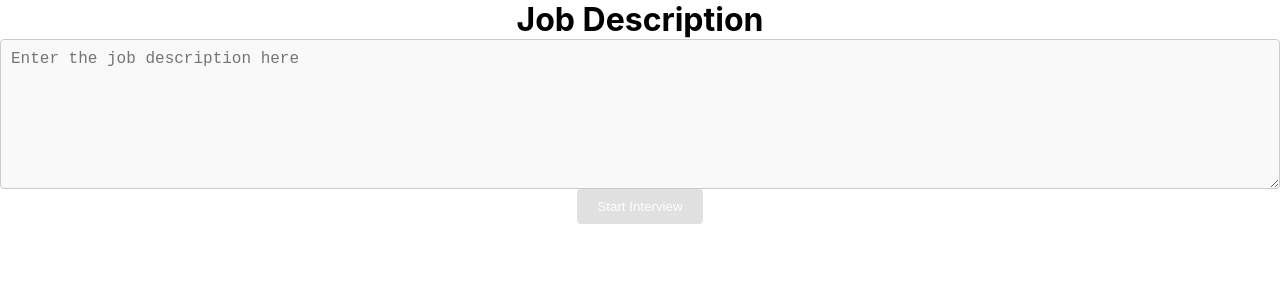
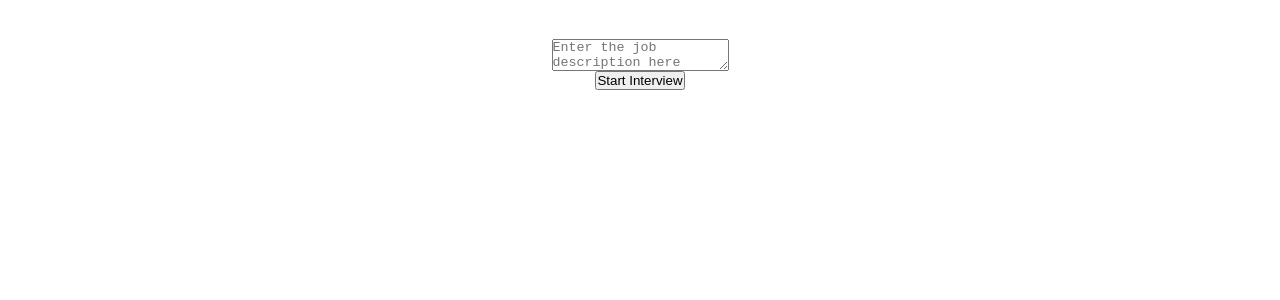
Before and after one commit to guptapalak26/IntervYOU, a React (Create React App) app: page / in a window 1280 px wide. Shown: the top 300 px of the page. Built offline with nearby package versions, Linux system fonts and the light colour scheme.

Commit message:
API is working

```diff
--- a/src/pages/interview.js
+++ b/src/pages/interview.js
@@ -41,7 +41,7 @@ const Interview = () => {
     }
 
     setLoading(true);
-
+//tthis is for video
     const formData = new FormData();
     formData.append('file', videoFile);  // Use the selected video file
     formData.append(
--- a/src/pages/jobDescription.js
+++ b/src/pages/jobDescription.js
@@ -3,61 +3,24 @@ import { useNavigate } from 'react-router-dom';
 
 const JobDescription = () => {
   const [jobDescription, setJobDescription] = useState('');
-  const [error, setError] = useState('');
-  const navigate = useNavigate();
+  const navigate = useNavigate(); // Use navigate for routing
 
   const handleStartInterview = () => {
-    if (!jobDescription.trim()) {
-      setError('Please enter the job description.');
-      return;
-    }
-
+    // Save job description to local storage
     localStorage.setItem('jobDescription', jobDescription);
+    // Navigate to the Interview page
     navigate('/interview');
-  };
-
-  const handleInputChange = (e) => {
-    setJobDescription(e.target.value);
-    if (e.target.value.trim()) {
-      setError('');
-    }
   };
 
   return (
     <div id="job-description-container">
-      <h1 id="job-description-heading" style={{ color: '#000' }}>Job Description</h1>
+      <h1 id="job-description-heading">Job Description</h1>
       <textarea
         value={jobDescription}
-        onChange={handleInputChange}
+        onChange={(e) => setJobDescription(e.target.value)}
         placeholder="Enter the job description here"
-        required
-        style={{
-          color: '#000',
-          backgroundColor: '#f9f9f9',
-          border: '1px solid #ccc',
-          borderRadius: '4px',
-          padding: '10px',
-          width: '100%',
-          minHeight: '150px',
-          fontSize: '16px',
-        }}
       />
-      {error && <p style={{ color: 'red' }}>{error}</p>}
-      <button
-  onClick={handleStartInterview}
-  disabled={!jobDescription.trim()}
-  style={{
-    backgroundColor: jobDescription.trim() ? '#007BFF' : '#ccc',
-    color: '#fff',
-    border: 'none',
-    padding: '10px 20px',
-    borderRadius: '4px',
-    cursor: jobDescription.trim() ? 'pointer' : 'not-allowed',
-    opacity: jobDescription.trim() ? 1 : 0.6,
-  }}
->
-  Start Interview
-      </button>
+      <button onClick={handleStartInterview}>Start Interview</button>
     </div>
   );
 };
```
Also changed, not shown: src/pages/index.html (added, +11 -0 lines).
